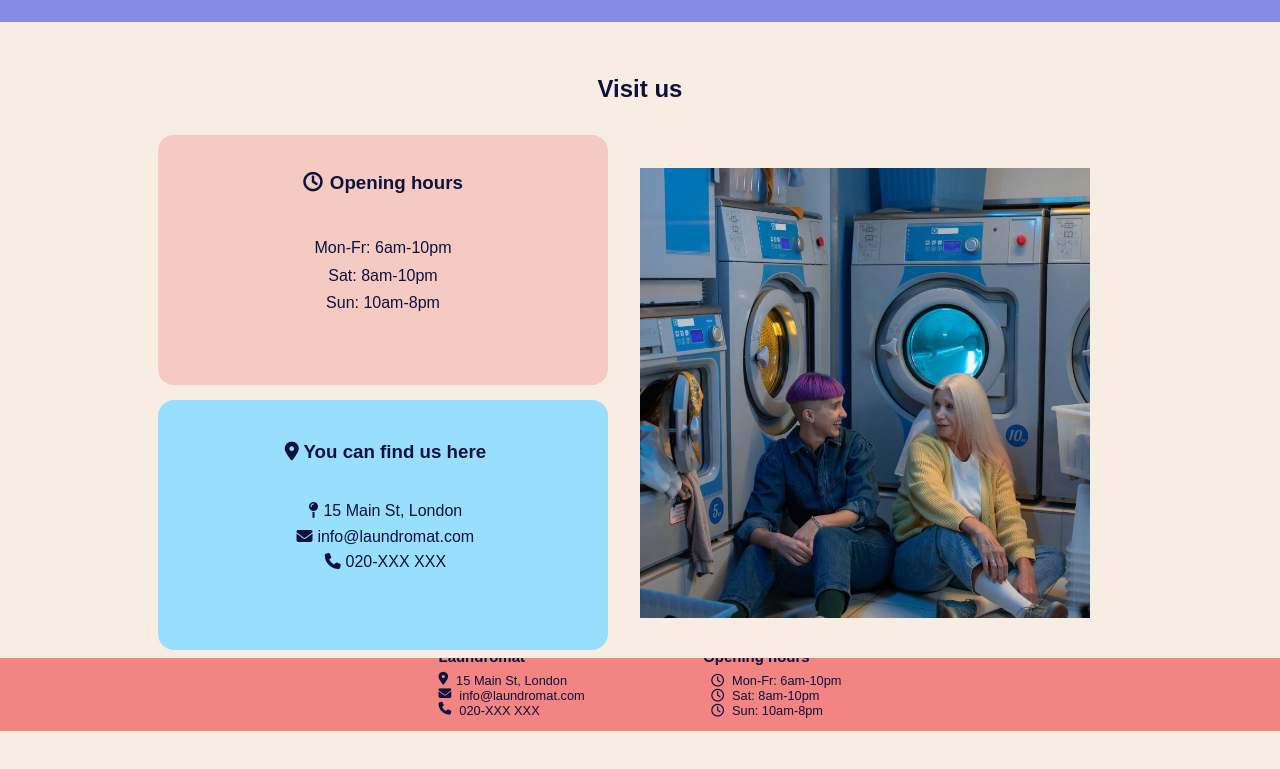
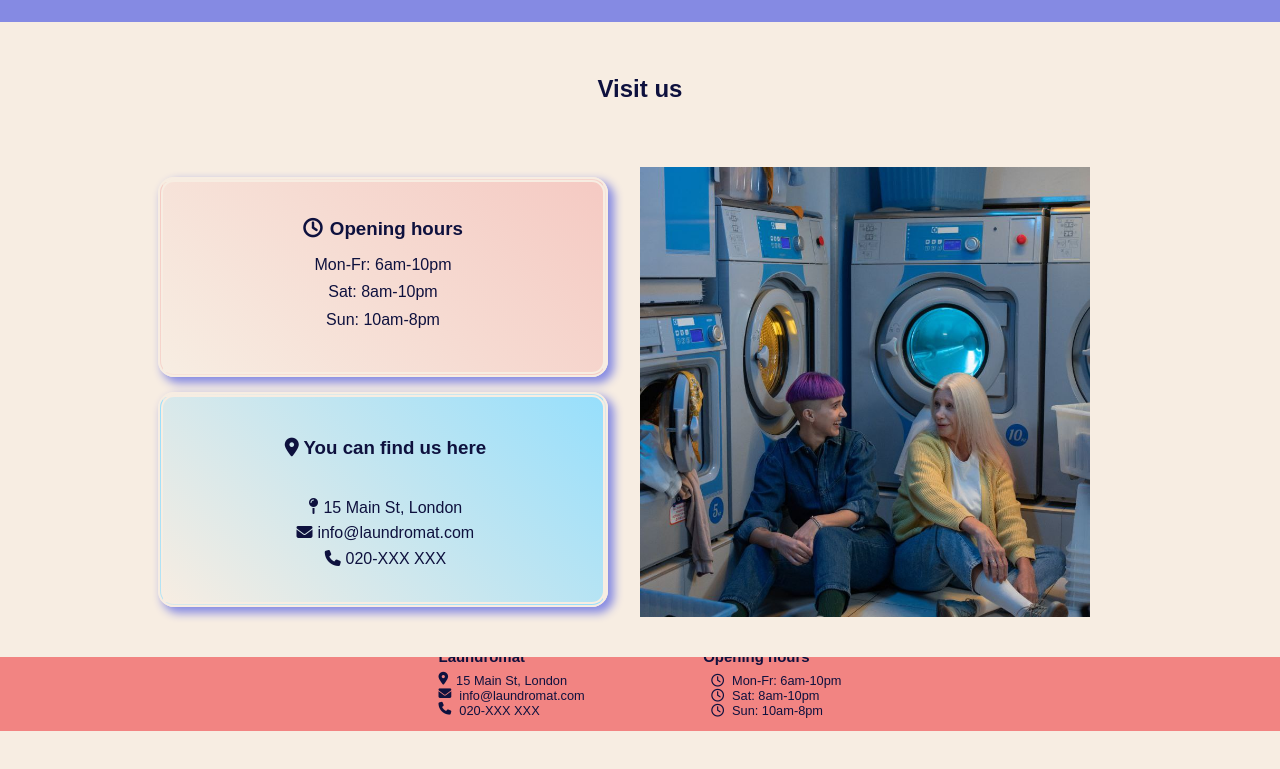
Before and after one commit to hannahnier/Laundromat, a plain HTML site: page visit-us.html in a window 1280 px wide. Shown: the part 69-838 px from the top of the page. Drawn offline with Linux system fonts and the light colour scheme; a web font is replaced by a local one.

Commit message:
improved styling for visit-page

```diff
--- a/style.css
+++ b/style.css
@@ -352,7 +352,7 @@ img.hero-img {
 .overview {
   display: grid;
   gap: 30px;
-  grid-template: repeat(3, 300px) / max(300px, 100%);
+  grid-template: repeat(3, 200px) / max(300px, 100%);
   justify-content: center;
   width: 100%;
   margin: calc(2vw + 10px) 0px;
@@ -728,14 +728,15 @@ span.text-bold {
 }
 
 .visit-card {
-  background-color: var(--color3);
-  min-height: 250px;
-  width: min(1000px, 100%);
+  border: 5px double var(--color2);
+  box-shadow: 5px 5px 10px 1px var(--color1);
+  background-image: linear-gradient(45deg, var(--color2), var(--color3));
+  min-height: 200px;
+  width: min(500px, 100%);
   padding: 2rem 1rem;
   display: grid;
   border-radius: 1rem;
   justify-items: center;
-  transition: transform 0.5s;
 }
 
 .visit-card * {
@@ -748,7 +749,8 @@ span.text-bold {
   display: flex;
   flex-direction: column;
   justify-content: flex-start;
-  background-color: var(--color4);
+  box-shadow: 5px 5px 10px 1px var(--color1);
+  background-image: linear-gradient(45deg, var(--color2), var(--color4));
 }
 
 .visit-location h3 {
```
